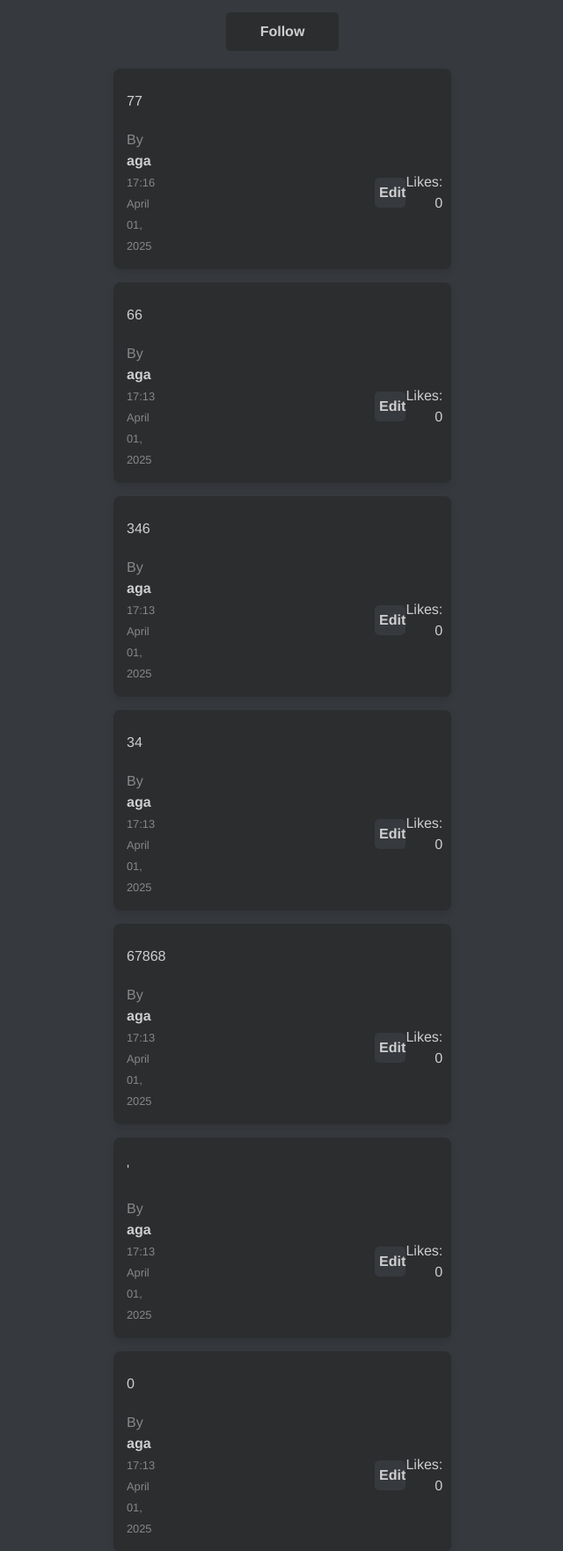
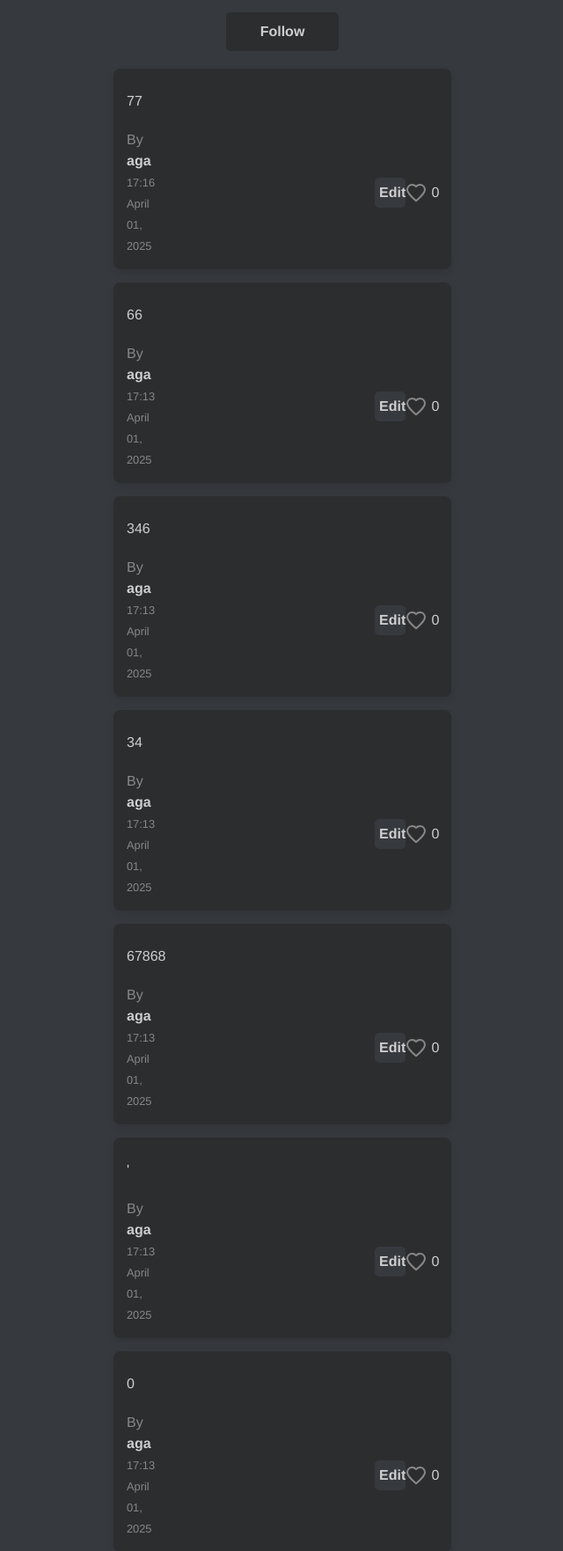
Before and after one commit to adrianhorvat2/CS50W-Network, a Django app: a page that uses network/templates/network/layout.html in a window 1280 px wide. Shown: the part 229-1992 px from the top of the page at 88% size, without its empty margins (319-959 px from the left). Run offline with Django 3.2, Linux system fonts and the light colour scheme; data comes from the database, SQL or seed files in the repository; both versions use the stored data as it was after the commit; tables that the repository leaves empty hold one stand-in row (values such as "Sample post"); some libraries are stand-ins or nearby versions.

Commit message:
Add heart shape for likes

```diff
--- a/network/static/network/styles.css
+++ b/network/static/network/styles.css
@@ -288,3 +288,17 @@ button[type="submit"]:hover {
     color: var(--text-color);
     font-weight: 500;
 }
+
+.heart-icon {
+    cursor: pointer;
+    display: inline-block;
+}
+.heart-icon svg {
+    width: 24px;
+    height: 24px;
+    stroke: #888;
+}
+
+.heart-icon.liked svg {
+    fill: #888;
+}
--- a/network/static/network/user_profile.js
+++ b/network/static/network/user_profile.js
@@ -47,7 +47,15 @@ function load_posts(page=1){
                             <button type="button" class="save-button" style="display:none;" onclick="save_edit(${post.id})">Save</button>
                         ` : ''
                     }
-                    <div class="post-likes">Likes: ${post.likes}</div>
+                    <div class="post-likes" style="display: flex; align-items: center;">
+                        <span class="heart-icon" onclick="toggleLike(${post.id})">
+                            <svg xmlns="http://www.w3.org/2000/svg" viewBox="0 0 24 24" stroke="currentColor" class="h-6 w-6">
+                                <path fill="none" stroke-linecap="round" stroke-linejoin="round" stroke-width="2"
+                                    d="M12 21.35l-1.45-1.32C5.4 15.36 2 12.28 2 8.5 2 5.42 4.42 3 7.5 3c1.74 0 3.41.81 4.5 2.09C13.09 3.81 14.76 3 16.5 3 19.58 3 22 5.42 22 8.5c0 3.78-3.4 6.86-8.55 11.54L12 21.35z" />
+                            </svg>
+                        </span>
+                        <p style="margin-left: 5px;">${post.likes}</p>
+                    </div>
                 </div>
             `;
 
```
Also changed, not shown: network/static/network/index.js (+9 -1 lines), db.sqlite3.
